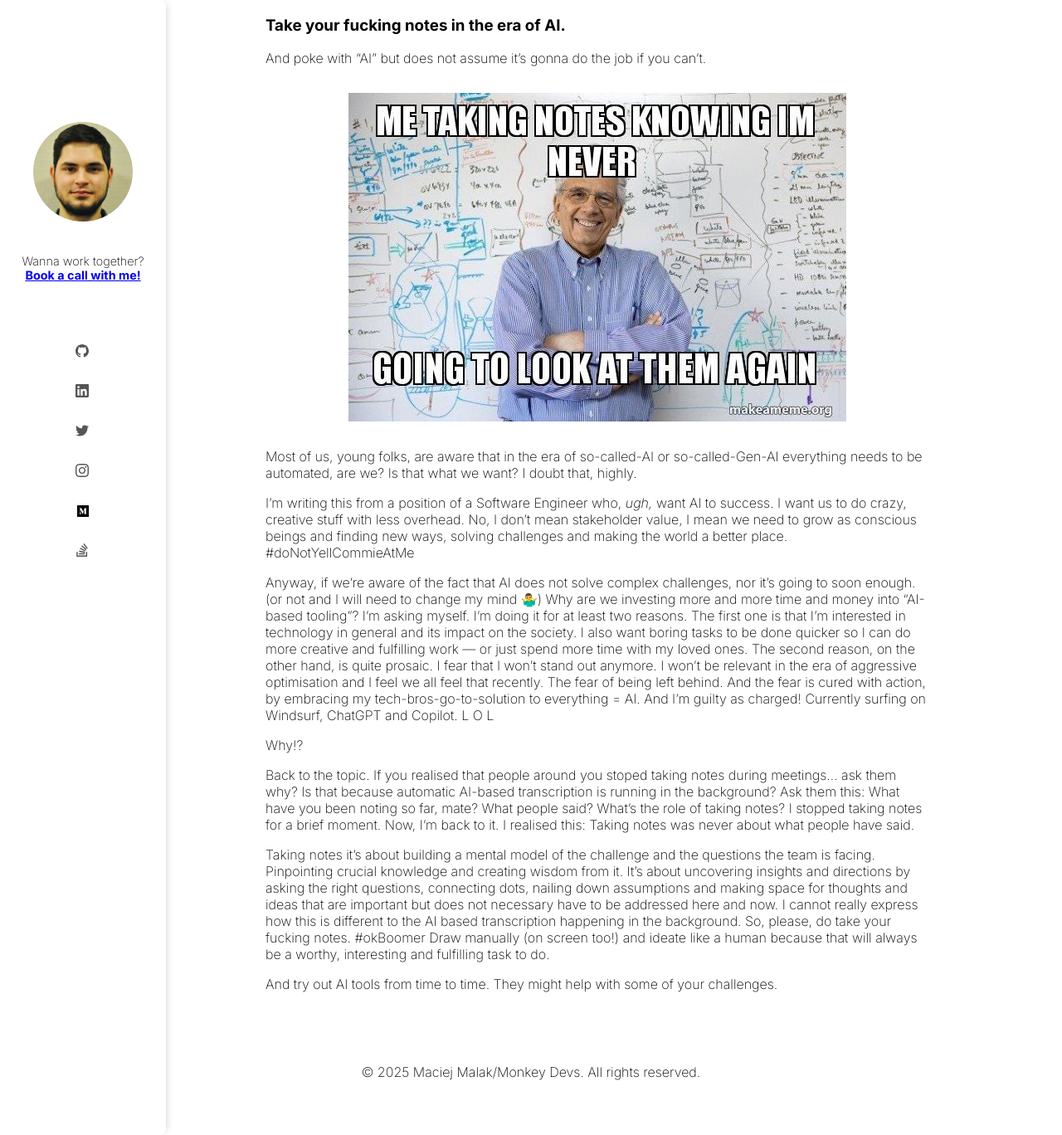
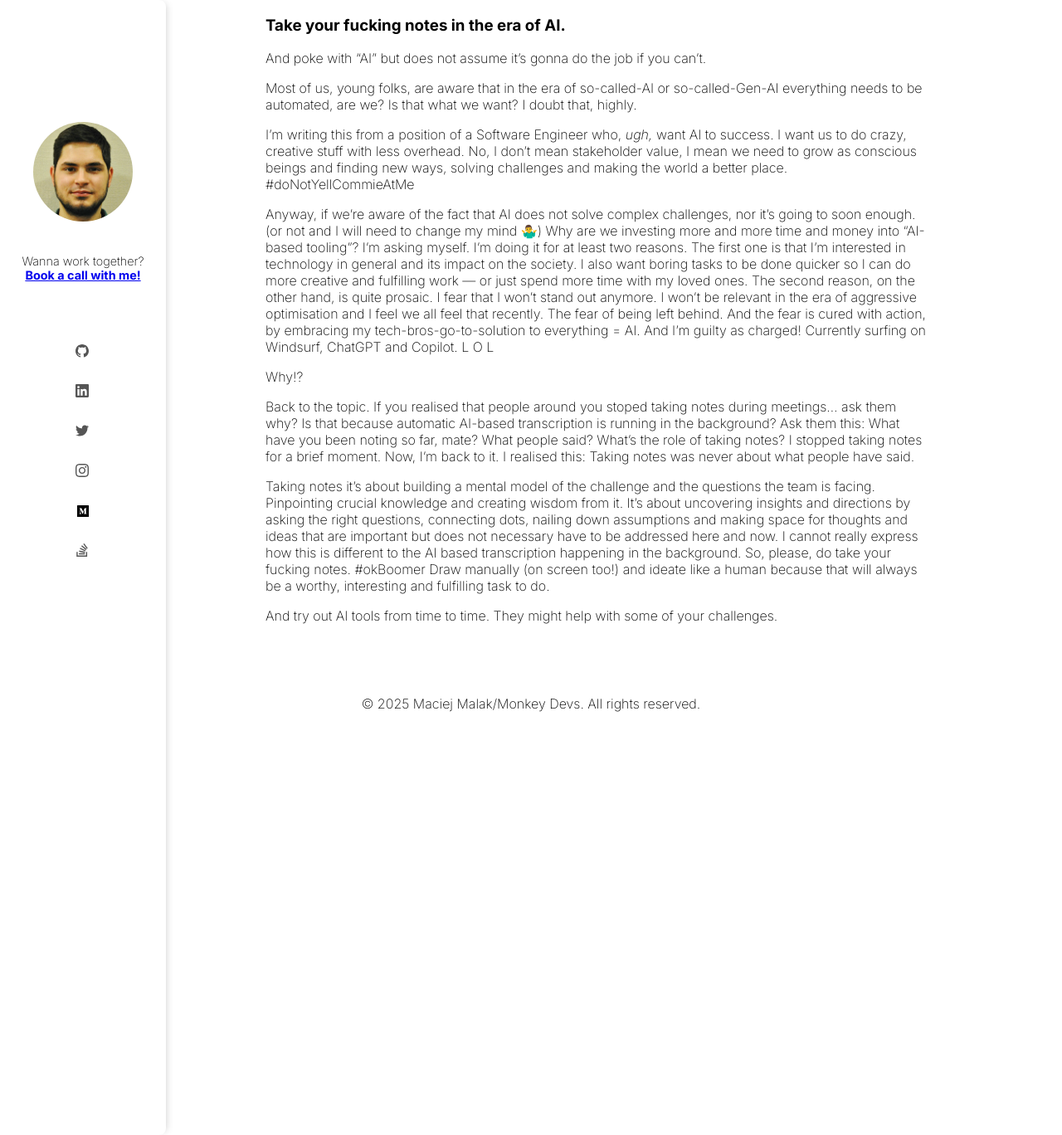
Before and after one commit to xavarius/the-blog, a Jekyll site: the page built from _posts/2025-02-26-take-your-fucking-notes-in-the-era-of-ai.md, in a window 1280 px wide and 1368 px high. Shown: the whole window at 83% size. Built offline with Jekyll 4.4.1, drawn with Linux system fonts in a browser that asks for light colours.

Commit message:
Removes unncecessary images

```diff
--- a/_config.yml
+++ b/_config.yml
@@ -23,7 +23,7 @@ email: hellomonkeydevs@gmail.com
 description: >- # this means to ignore newlines until "baseurl:"
   You can review testimonials here, companies I worked with here and my values here. Here are my blog posts.
 baseurl: "/the-blog" # the subpath of your site, e.g. /blog
-url: "http://maciejmalak.com" # the base hostname & protocol for your site, e.g. http://example.com
+url: "https://xavarius.github.io" # the base hostname & protocol for your site, e.g. http://example.com
 author:
   name: "Maciej Malak"
 github_username: xavarius
--- a/_posts/2025-02-26-take-your-fucking-notes-in-the-era-of-ai.md
+++ b/_posts/2025-02-26-take-your-fucking-notes-in-the-era-of-ai.md
@@ -8,7 +8,6 @@ date: 2025-02-26
 
 And poke with “AI” but does not assume it’s gonna do the job if you can’t.
 
-![Yeah](/assets/1*9lusakuUa6cjSylbVHjWyw.jpeg)
 
 Most of us, young folks, are aware that in the era of so-called-AI or so-called-Gen-AI everything needs to be automated, are we? Is that what we want?
 I doubt that, highly.
```
Also changed, not shown: _posts/2019-11-22-how-to-start-writing-reusable-components-for-android-apps.md (+1 -1 lines), assets/1*i5a9u-Ec_NYsMcKm1e8MYw.jpeg (deleted), assets/1*tA0R1UunvGr1H3AovQp9JA.jpeg (deleted).
